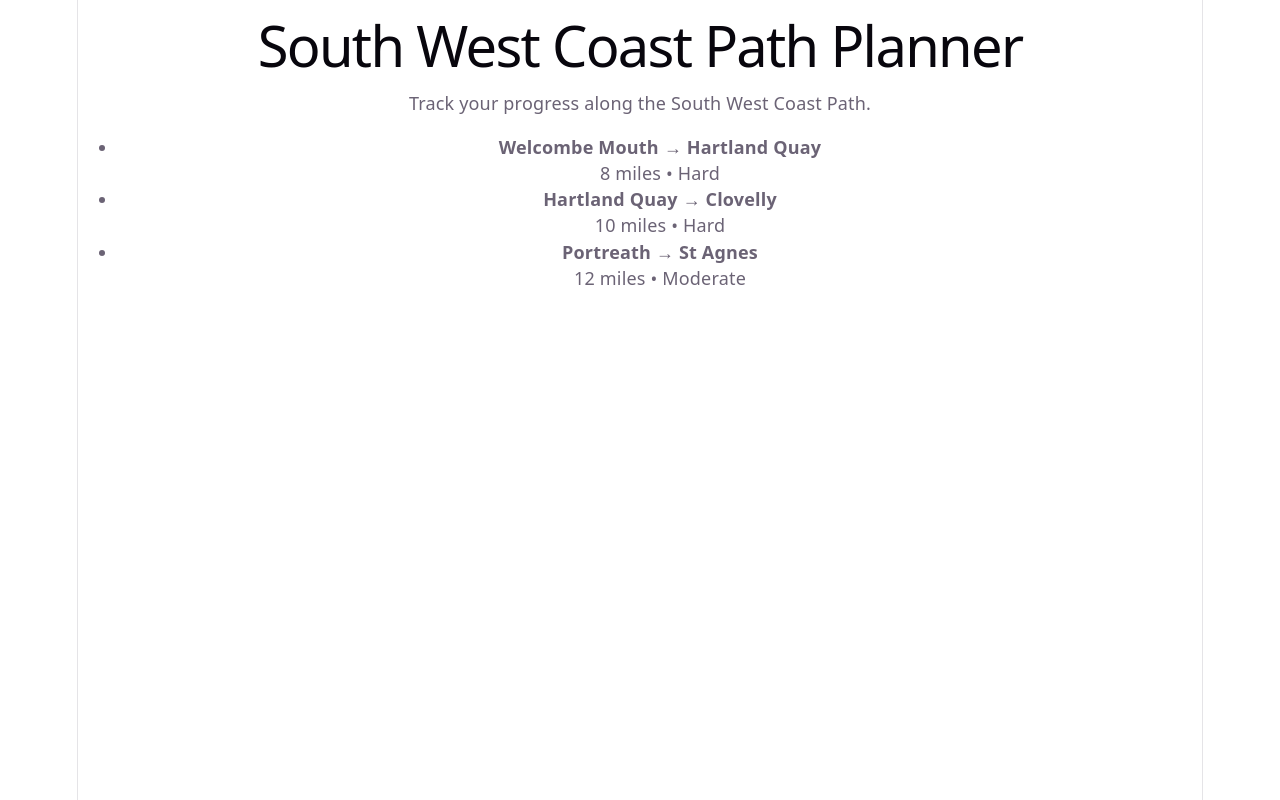
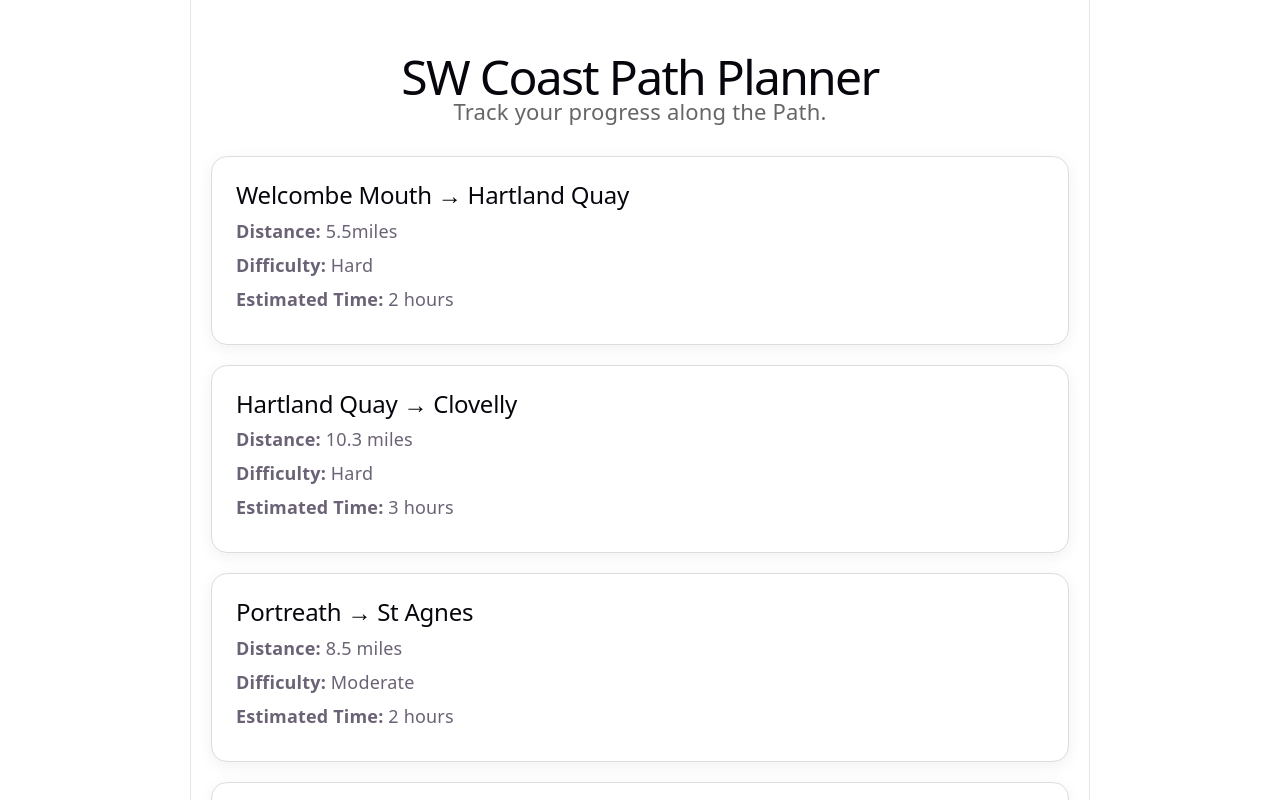
Before and after one commit to benwade37/southwestpathplanner, a React (Vite) app in the folder sw-coast-path-planner/: page / in a window 1280 px wide. Shown: the top 800 px of the page. Built offline with nearby package versions, Linux system fonts and the light colour scheme.

Commit message:
add new props

```diff
--- a/sw-coast-path-planner/src/App.css
+++ b/sw-coast-path-planner/src/App.css
@@ -1,184 +1,50 @@
-.counter {
-  font-size: 16px;
-  padding: 5px 10px;
-  border-radius: 5px;
-  color: var(--accent);
-  background: var(--accent-bg);
-  border: 2px solid transparent;
-  transition: border-color 0.3s;
-  margin-bottom: 24px;
-
-  &:hover {
-    border-color: var(--accent-border);
-  }
-  &:focus-visible {
-    outline: 2px solid var(--accent);
-    outline-offset: 2px;
-  }
+#root {
+  max-width: 900px;
+  margin: 0 auto;
+  padding: 32px 20px;
+  text-align: center;
 }
 
-.hero {
-  position: relative;
-
-  .base,
-  .framework,
-  .vite {
-    inset-inline: 0;
-    margin: 0 auto;
-  }
-
-  .base {
-    width: 170px;
-    position: relative;
-    z-index: 0;
-  }
-
-  .framework,
-  .vite {
-    position: absolute;
-  }
-
-  .framework {
-    z-index: 1;
-    top: 34px;
-    height: 28px;
-    transform: perspective(2000px) rotateZ(300deg) rotateX(44deg) rotateY(39deg)
-      scale(1.4);
-  }
-
-  .vite {
-    z-index: 0;
-    top: 107px;
-    height: 26px;
-    width: auto;
-    transform: perspective(2000px) rotateZ(300deg) rotateX(40deg) rotateY(39deg)
-      scale(0.8);
-  }
+.app-title {
+  font-size: 48px;
+  margin-bottom: 8px;
 }
 
-#center {
-  display: flex;
-  flex-direction: column;
-  gap: 25px;
-  place-content: center;
-  place-items: center;
-  flex-grow: 1;
-
-  @media (max-width: 1024px) {
-    padding: 32px 20px 24px;
-    gap: 18px;
-  }
+.app-intro {
+  font-size: 22px;
+  color: #666;
+  margin-bottom: 32px;
 }
 
-#next-steps {
-  display: flex;
-  border-top: 1px solid var(--border);
-  text-align: left;
-
-  & > div {
-    flex: 1 1 0;
-    padding: 32px;
-    @media (max-width: 1024px) {
-      padding: 24px 20px;
-    }
-  }
-
-  .icon {
-    margin-bottom: 16px;
-    width: 22px;
-    height: 22px;
-  }
-
-  @media (max-width: 1024px) {
-    flex-direction: column;
-    text-align: center;
-  }
+.walk-list {
+  display: grid;
+  gap: 20px;
 }
 
-#docs {
-  border-right: 1px solid var(--border);
-
-  @media (max-width: 1024px) {
-    border-right: none;
-    border-bottom: 1px solid var(--border);
-  }
+.walk-card {
+  border: 1px solid #ddd;
+  border-radius: 16px;
+  padding: 24px;
+  text-align: left;
+  background: white;
+  box-shadow: 0 4px 16px rgba(0, 0, 0, 0.06);
 }
 
-#next-steps ul {
-  list-style: none;
-  padding: 0;
-  display: flex;
-  gap: 8px;
-  margin: 32px 0 0;
-
-  .logo {
-    height: 18px;
-  }
-
-  a {
-    color: var(--text-h);
-    font-size: 16px;
-    border-radius: 6px;
-    background: var(--social-bg);
-    display: flex;
-    padding: 6px 12px;
-    align-items: center;
-    gap: 8px;
-    text-decoration: none;
-    transition: box-shadow 0.3s;
-
-    &:hover {
-      box-shadow: var(--shadow);
-    }
-    .button-icon {
-      height: 18px;
-      width: 18px;
-    }
-  }
-
-  @media (max-width: 1024px) {
-    margin-top: 20px;
-    flex-wrap: wrap;
-    justify-content: center;
-
-    li {
-      flex: 1 1 calc(50% - 8px);
-    }
-
-    a {
-      width: 100%;
-      justify-content: center;
-      box-sizing: border-box;
-    }
-  }
+.walk-card h2 {
+  margin-top: 0;
+  font-size: 24px;
 }
 
-#spacer {
-  height: 88px;
-  border-top: 1px solid var(--border);
-  @media (max-width: 1024px) {
-    height: 48px;
-  }
+.walk-card p {
+  font-size: 18px;
+  margin: 8px 0;
 }
 
-.ticks {
-  position: relative;
-  width: 100%;
+.walk-card {
+  transition: transform 0.2s ease, box-shadow 0.2s ease;
+}
 
-  &::before,
-  &::after {
-    content: '';
-    position: absolute;
-    top: -4.5px;
-    border: 5px solid transparent;
-  }
-
-  &::before {
-    left: 0;
-    border-left-color: var(--border);
-  }
-  &::after {
-    right: 0;
-    border-right-color: var(--border);
-  }
+.walk-card:hover {
+  transform: translateY(-4px);
+  box-shadow: 0 10px 24px rgba(0, 0, 0, 0.12);
 }
--- a/sw-coast-path-planner/src/App.jsx
+++ b/sw-coast-path-planner/src/App.jsx
@@ -1,44 +1,69 @@
+import "./App.css";
+import WalkCard from "./components/WalkCard";
+
 function App() {
-
   const walks = [
     {
       id: 1,
       name: "Welcombe Mouth → Hartland Quay",
-    distance: "8 miles",
+      distance: "5.5miles",
       difficulty: "Hard",
+      time: "2 hours",
+      completed: false,
     },
     {
       id: 2,
       name: "Hartland Quay → Clovelly",
-    distance: "10 miles",
+      distance: "10.3 miles",
       difficulty: "Hard",
+      time: "3 hours",
+      completed: false,
     },
     {
       id: 3,
       name: "Portreath → St Agnes",
-    distance: "12 miles",
+      distance: "8.5 miles",
       difficulty: "Moderate",
+      time: "2 hours",
+      completed: false,
+    },
+    {
+      id: 4,
+      name: "St Agnes → Perranporth",
+      distance: "3.9 miles",
+      difficulty: "Moderate",
+      time: "1.5 hours",
+      completed: false
+    },
+    {
+      id: 5,
+      name: "Boscastle → Port Isaac",
+      distance: "13.8 miles",
+      difficulty: "Moderate",
+      time: "4 hours",
+      completed: false,
+    },
+    {
+      id: 6,
+      name: "Boscastle → Tintagel",
+      distance: "7.6 miles",
+      difficulty: "Moderate",
+      time: "2.5 hours",
+      completed: false,
     },
   ];
 
   return (
     <div>
-      <h1>South West Coast Path Planner</h1>
+      <h1 className="app-title">SW Coast Path Planner</h1>
 
-      <p>Track your progress along the South West Coast Path.</p>
+      <p className="app-intro">Track your progress along the Path.</p>
 
-      <ul>
+      <div className="walk-list">
       {walks.map((walk) => (
-          <li key={walk.id}>
-          <strong>{walk.name}</strong>
-
-          <br />
-
-        {walk.distance} • {walk.difficulty}
-</li>
+      <WalkCard key={walk.id} walk={walk} />
     ))}
-      </ul>
-
+    </div>
     </div>
   );
 }
--- a/sw-coast-path-planner/src/components/Walkcard.jsx
+++ b/sw-coast-path-planner/src/components/Walkcard.jsx
@@ -1,9 +1,19 @@
 function WalkCard({ walk }) {
   return (
-    <div>
+    <div className="walk-card">
       <h2>{walk.name}</h2>
-      <p>{walk.distance}</p>
-      <p>{walk.difficulty}</p>
+
+      <p>
+        <strong>Distance:</strong> {walk.distance}
+      </p>
+
+      <p>
+        <strong>Difficulty:</strong> {walk.difficulty}
+      </p>
+
+      <p>
+      <strong>Estimated Time:</strong> {walk.time}
+      </p>
     </div>
   );
 }
```
Lines whose indentation alone changed are shown as unchanged.
